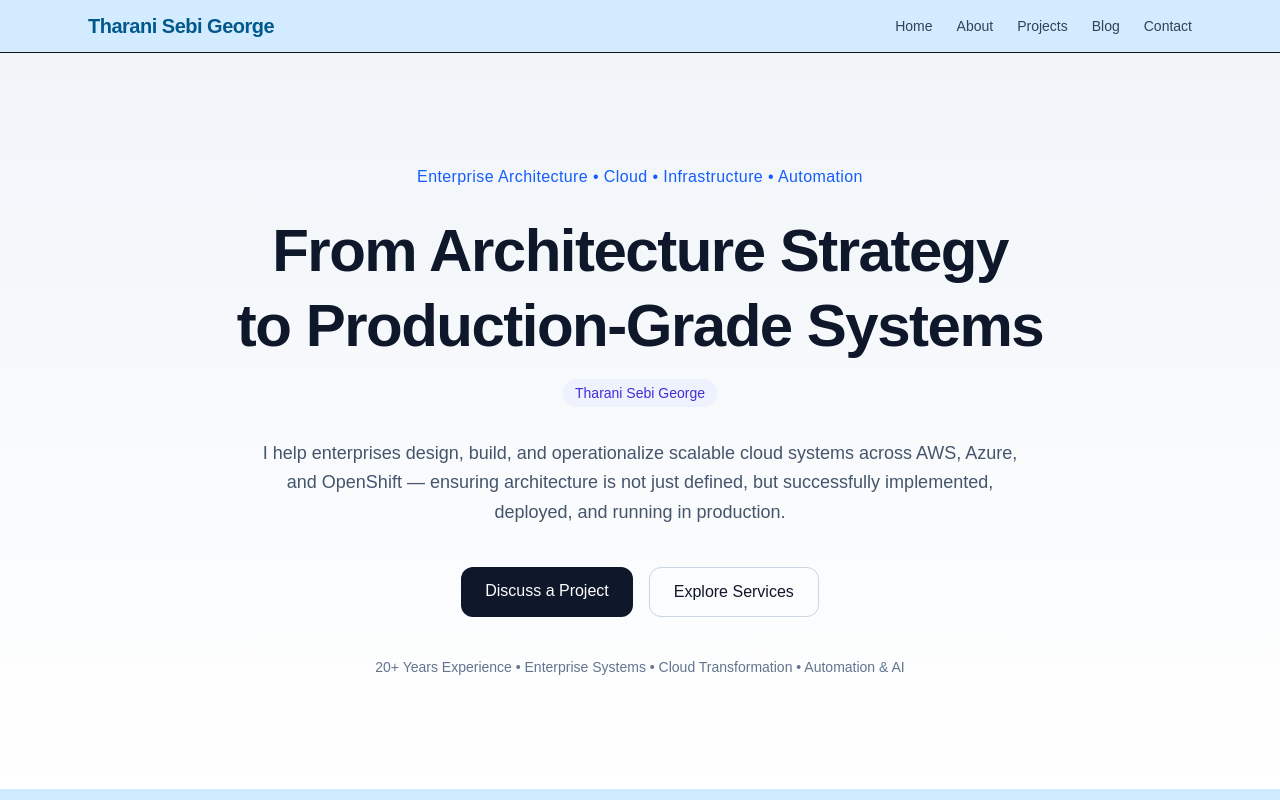
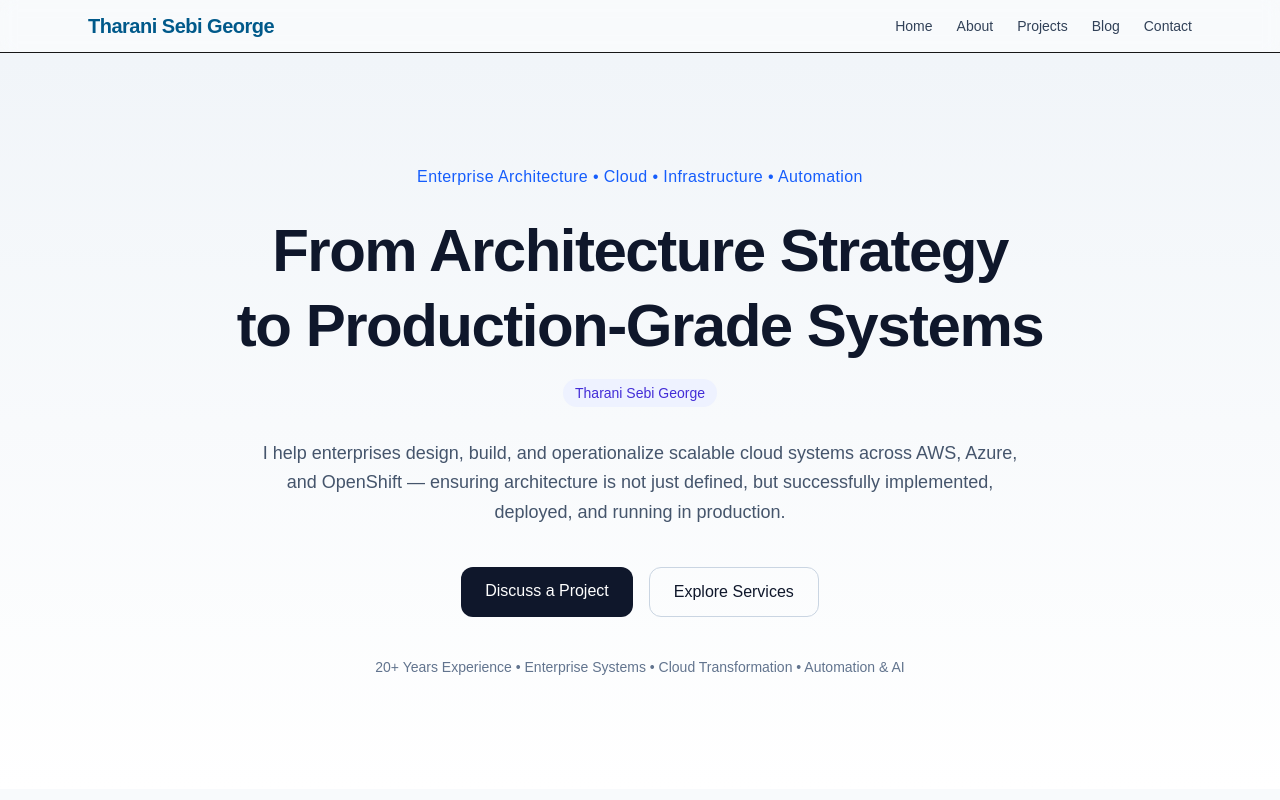
Before and after one commit to Sebraya/sebrya-portfolio, a Next.js app: page / in a window 1280 px wide. Shown: the top 800 px of the page. Built offline with nearby package versions, Linux system fonts and the light colour scheme.

Commit message:
feat: add blog, projects, contact pages and UI; update styles and layout

```diff
--- a/app/globals.css
+++ b/app/globals.css
@@ -1,7 +1,7 @@
 @import "tailwindcss";
 
 :root {
-  --background: #cfe9ff; /* stronger professional light-blue */
+  --background: #f8fafc; /* light neutral background for better contrast */
   --foreground: #171717;
 }
 
--- a/app/layout.tsx
+++ b/app/layout.tsx
@@ -27,7 +27,7 @@ export default function RootLayout({
       lang="en"
       className={`${geistSans.variable} ${geistMono.variable} h-full antialiased`}
     >
-      <body className="min-h-screen flex flex-col bg-[var(--background)]">
+      <body className="min-h-screen flex flex-col">
 
         <header className="sticky top-0 z-50 backdrop-blur-sm bg-white/10 border-b">
           <div className="max-w-6xl mx-auto px-6 py-3 flex items-center justify-between">
```
